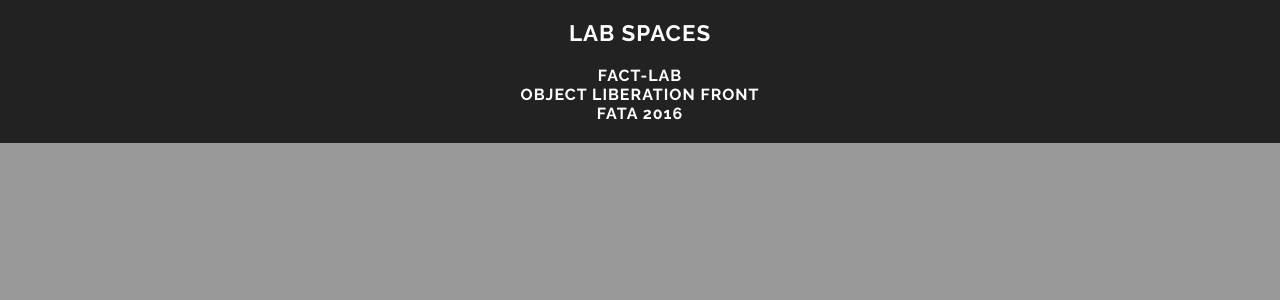
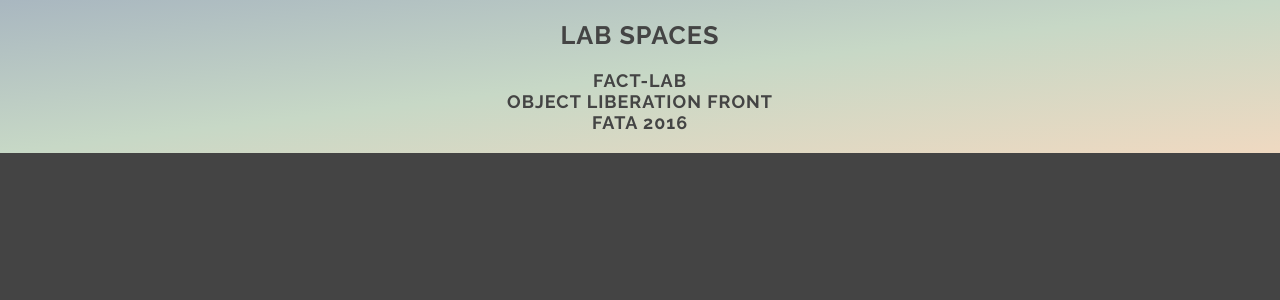
Before and after one commit to thiagohersan-www/alab.space, a Jekyll site: the page built from _pages/index.md, in a window 1280 px wide. Shown: the top 300 px of the page. Built offline with Jekyll 4.4.1, drawn with Linux system fonts in a browser that asks for light colours.

Commit message:
new colors

```diff
--- a/_config.yml
+++ b/_config.yml
@@ -1,6 +1,6 @@
 # Site
-title:
-subtitle: Lab Spaces
+title: Lab Spaces
+cover: "/assets/cover/cover.jpg"
 
 # URL
 url: http://alab.space
@@ -12,15 +12,6 @@ include: ['_pages']
 markdown: kramdown
 port: 4444
 
-# Defaults
-defaults:
-  -
-    scope:
-      path: ""
-      type: "pages"
-    values:
-      cover: "/assets/cover/cover.jpg"
-
 # Data
 social:
   facebook_url: "https://www.facebook.com/thiago.hersan"
--- a/_includes/head.html
+++ b/_includes/head.html
@@ -1,6 +1,6 @@
 <title>{{ site.title }}</title>
 
-<meta name="description" content="{{site.title}}">
+<meta name="description" content="{{ site.title }}">
 <meta charset="utf-8">
 
 <link rel="stylesheet" href="/css/main.css">
@@ -10,3 +10,20 @@
 {% if page.url == "/404.html" %}
   <meta http-equiv="refresh" content="0; url=/">
 {% endif %}
+
+<meta name="twitter:card" content="summary_large_image">
+<meta name="twitter:site" content="{{ site.social.twitter_user }}">
+<meta name="twitter:title" content="{{ site.title }}">
+<meta name="twitter:description" content="{{ site.title }}">
+<meta name="twitter:creator" content="{{ site.social.twitter_user }}">
+
+<meta property="og:title" content="{{ site.title }}">
+<meta property="og:type" content="article">
+<meta property="og:url" content="{{ site.url }}{{ page.url }}">
+<meta property="og:description" content="{{ site.title }}">
+<meta property="og:site_name" content="{{ site.title }}">
+<meta property="article:publisher" content="{{ site.social.facebook_url }}">
+
+{% assign coverImagePath = site.url | append: site.cover %}
+<meta name="twitter:image" content="{{ coverImagePath }}">
+<meta property="og:image" content="{{ coverImagePath }}">
--- a/_includes/meta.html
+++ /dev/null
@@ -1,16 +0,0 @@
-<meta name="twitter:card" content="summary_large_image">
-<meta name="twitter:site" content="{{site.social.twitter_user}}">
-<meta name="twitter:title" content="{{site.title}}">
-<meta name="twitter:description" content="{{site.title}} - {{site.subtitle}}">
-<meta name="twitter:creator" content="{{site.social.twitter_user}}">
-
-<meta property="og:title" content="{{page.title}}">
-<meta property="og:type" content="article">
-<meta property="og:url" content="{{site.url}}{{page.url}}">
-<meta property="og:description" content="{{site.title}} - {{site.subtitle}}">
-<meta property="og:site_name" content="{{site.title}}">
-<meta property="article:publisher" content="{{site.social.facebook_url}}">
-
-{% assign coverImagePath = site.url | append: page.cover %}
-<meta name="twitter:image" content="{{coverImagePath}}">
-<meta property="og:image" content="{{coverImagePath}}">
--- a/_includes/navbar.html
+++ b/_includes/navbar.html
@@ -1,6 +1,6 @@
 <div class="navbar">
   <div class="navbar-container">
-    <a class="navbar-title navbar-item" href="/">{{ site.subtitle }}</a>
+    <a class="navbar-title navbar-item" href="/">{{ site.title }}</a>
   </div>
   <div class="navbar-container">
     <a class="navbar-item" href="http://fact.alab.space/">FACT-LAB</a>
--- a/_layouts/home.html
+++ b/_layouts/home.html
@@ -2,7 +2,6 @@
 <html>
   <head>
     {% include head.html %}
-    {% include meta.html %}
   </head>
   <body>
     {% include navbar.html %}
--- a/_sass/fonts.scss
+++ b/_sass/fonts.scss
@@ -1,26 +1,17 @@
-$BACKGROUND: #999;
-
-$MENU-BACKGROUND-COLOR: #222;
-$MENU-ITEM-COLOR: #fff;
-$MENU-ITEM-HOVER-COLOR: darken($MENU-ITEM-COLOR, 40%);
+$MENU-ITEM-COLOR: #444;
+$MENU-ITEM-HOVER-COLOR: #fff;
 
 $FAMILY-SANS: 'Raleway', 'Arial';
 
 $MENU-TITLE-SIZE: 1.4rem;
 $MENU-LINK-SIZE: 1rem;
 
-$MENU-SPACING: 20px;
-
-$TRANSITION-PERIOD: 0.2s;
+$TRANSITION-PERIOD: 0.15s;
 
 html {
   -webkit-font-smoothing: antialiased;
   -moz-osx-font-smoothing: grayscale;
-
-  font-size: 14px;
-  @media only screen and (min-width: 900px) {
-    font-size: 16px;
-  }
+  font-size: 18px;
 }
 
 .navbar {
--- a/css/main.scss
+++ b/css/main.scss
@@ -3,15 +3,20 @@
 
 @import 'fonts';
 
+$BACKGROUND-COLOR: #444;
+$MENU-BACKGROUND-COLOR: linear-gradient(to bottom right, #a9b7c0, #c7d8c6, #efd9c1);
+$MENU-SPACING: 20px;
+
 body {
   display: block;
+  min-height: 100vh;
   margin: 0;
-  background: $BACKGROUND;
+  background: $BACKGROUND-COLOR;
 }
 
 .navbar {
   padding: $MENU-SPACING;
-  background-color: $MENU-BACKGROUND-COLOR;
+  background: $MENU-BACKGROUND-COLOR;
 
   .navbar-container + .navbar-container {
     margin-top: $MENU-SPACING;
```
